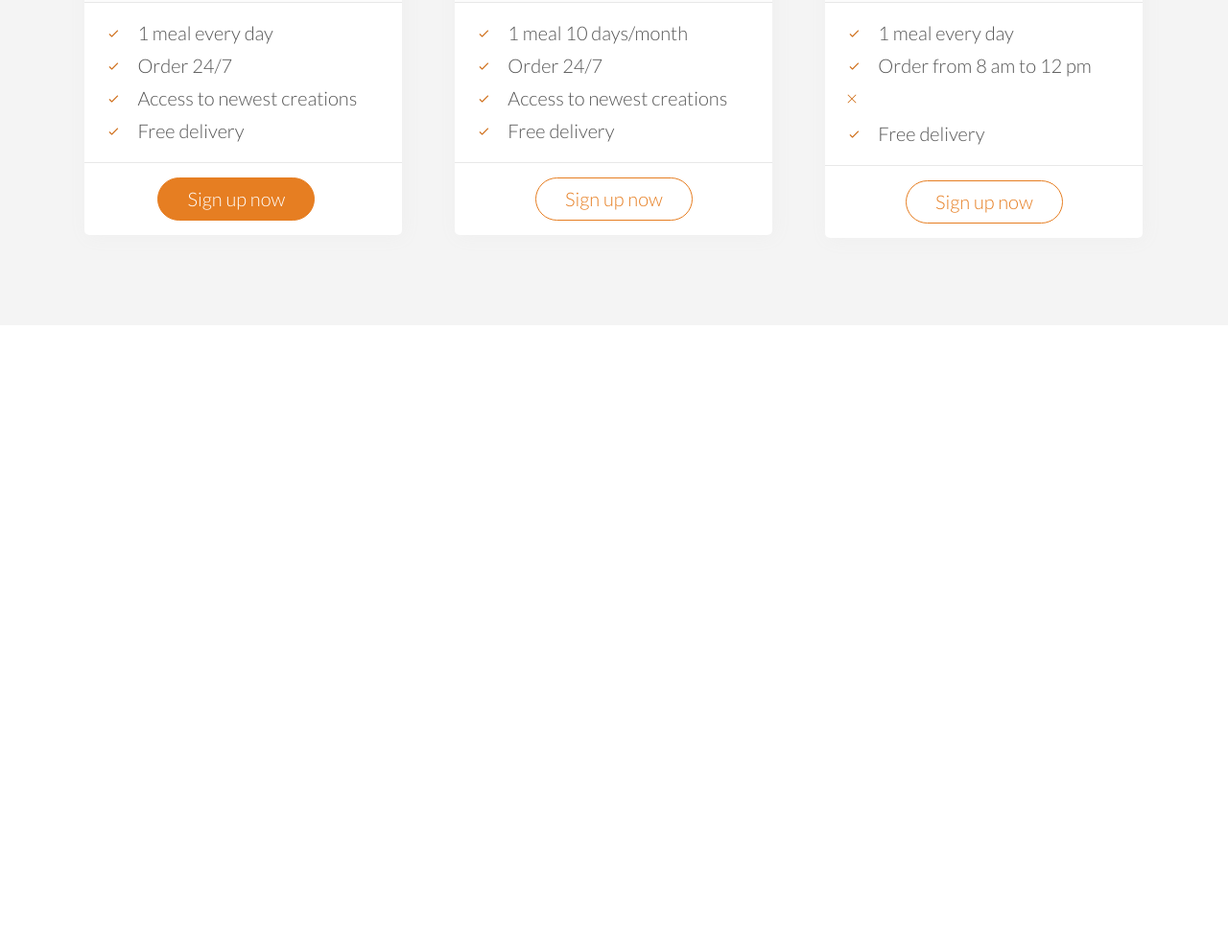
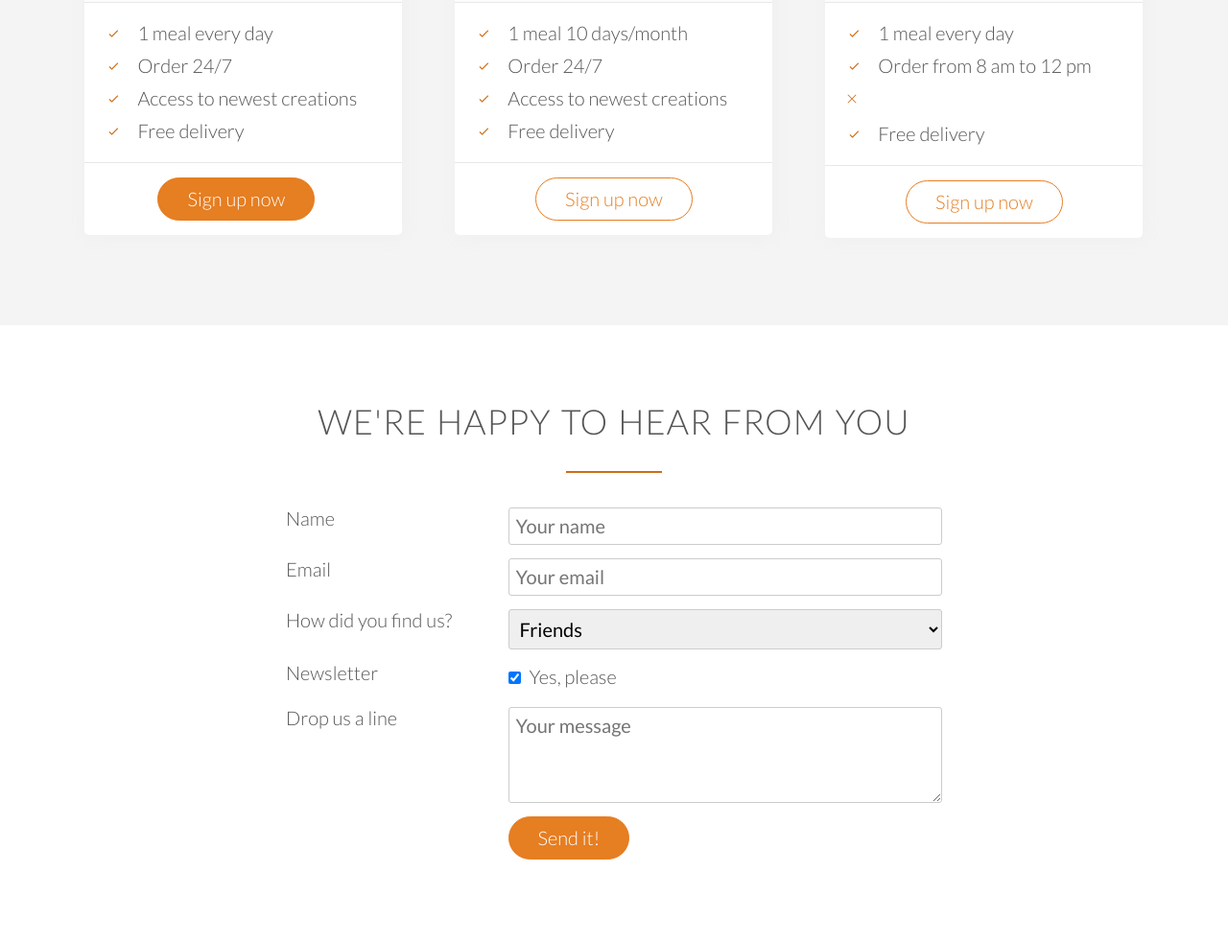
Before and after one commit to NathanNNguyen/Omnifood, a plain HTML site: page index.html in a window 1280 px wide. Shown: the part 4219-5202 px from the top of the page at 96% size. Before the commit the page ends 4558 px from the top, so only its background shows below. Drawn offline with Linux system fonts and the light colour scheme.

Commit message:
add contacts

```diff
--- a/Resources/css/style.css
+++ b/Resources/css/style.css
@@ -483,3 +483,30 @@ cite img {
 .plan-box ul li {
     padding: 5px 0;
 }
+
+/* -------CONTACT------ */
+
+.contact-form {
+    width: 60%;
+    margin: 0 auto;
+}
+
+input[type=text],
+input[type=email],
+select,
+textarea {
+    width: 100%;
+    padding: 7px;
+    border-radius: 3px;
+    border: 1px solid #cccccc;
+}
+
+textarea {
+    height: 100px;
+}
+
+input[type=checkbox]{
+    margin: 10px 5px 10px 0;
+}
+
+*:focus {outline: none;}
--- a/index.html
+++ b/index.html
@@ -315,6 +315,70 @@
         </section>
 
 
+        <section class="section-form">
+            <div class="row">
+                <h2>We're happy to hear from you</h2>
+            </div>
+            <div class="row">
+                <form method="post" action="#" class="contact-form">
+                    <div class="row">
+                        <div class="col span-1-of-3">
+                            <label for="name">Name</label>
+                        </div>
+                        <div class="col span-2-of-3">
+                            <input type="text" name="name" id="name" placeholder="Your name" required>
+                        </div>
+                    </div>
+                    <div class="row">
+                        <div class="col span-1-of-3">
+                            <label for="email">Email</label>
+                        </div>
+                        <div class="col span-2-of-3">
+                            <input type="text" name="email" id="email" placeholder="Your email" required>
+                        </div>
+                    </div>
+                    <div class="row">
+                        <div class="col span-1-of-3">
+                            <label for="find-us">How did you find us?</label>
+                        </div>
+                        <div class="col span-2-of-3">
+                            <select name="find-us" id="find-us">
+                                <option value ="friends" selected>Friends</option>
+                                <option value ="search">Search engine</option>
+                                <option value ="ad">Advertisement</option>
+                                <option value ="other">Other</option>
+                            </select>
+                        </div>
+                    </div>
+                    <div class="row">
+                        <div class="col span-1-of-3">
+                            <label>Newsletter</label>
+                        </div>
+                        <div class="col span-2-of-3">
+                            <input type="checkbox" name="news" id="news" checked> Yes, please
+                        </div>
+                    </div>
+                    <div class="row">
+                        <div class="col span-1-of-3">
+                            <label>Drop us a line</label>
+                        </div>
+                        <div class="col span-2-of-3">
+                            <textarea  name="message" placeholder="Your message"></textarea>
+                        </div>
+                    </div>
+                     <div class="row">
+                        <div class="col span-1-of-3">
+                            <label>&nbsp;</label>
+                        </div>
+                        <div class="col span-2-of-3">
+                            <input type="submit" value="Send it!">
+                        </div>
+                    </div>
+                </form>
+            </div>
+        </section>
+
+
 
     </body>
 </html>
```
